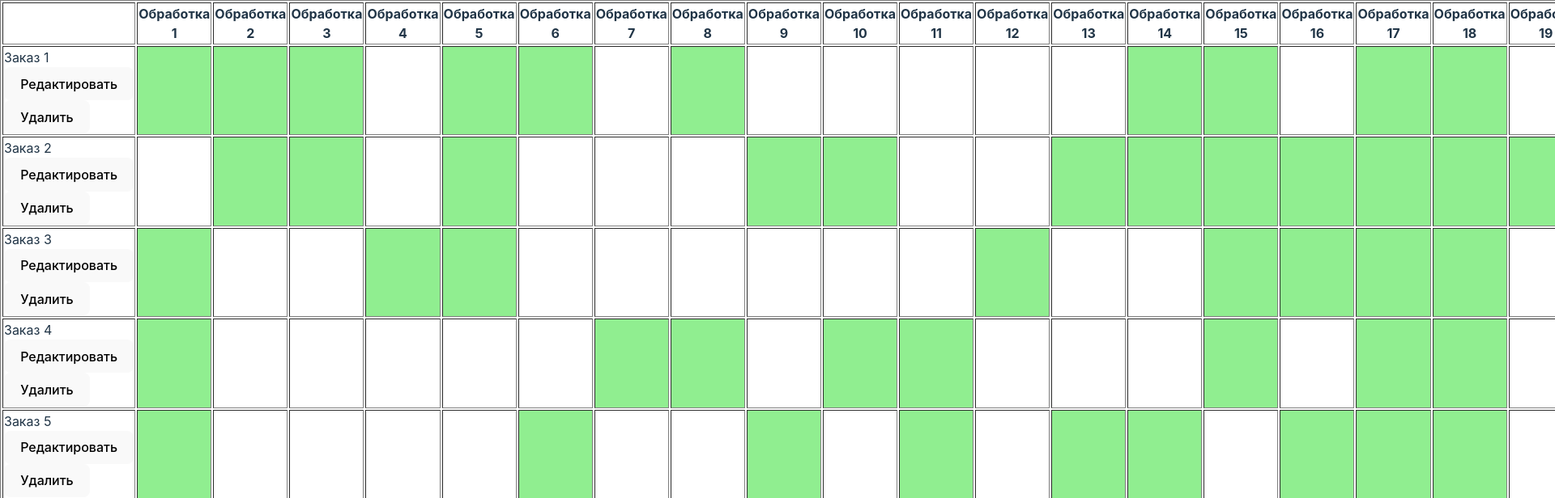
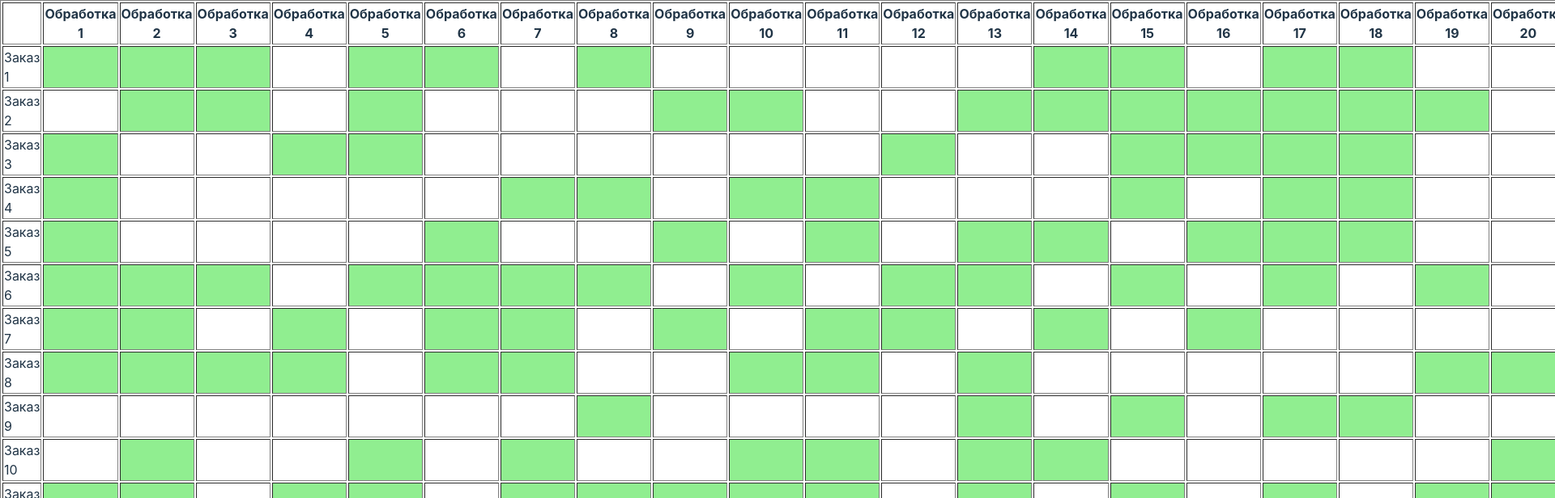
Before and after one commit to Andrei2348/TheGroveTest, a React (Vite) app: page / in a window 1280 px wide. Shown: the top 616 px of the page at 81% size, 1920 px wide, since content can reach past the window. Built offline with nearby package versions, Linux system fonts and the light colour scheme.

Commit message:
Доработать стили

```diff
--- a/src/App.tsx
+++ b/src/App.tsx
@@ -8,9 +8,11 @@ const App: React.FC = () => {
   const [columns, setColumns] = useState<string[]>([]);
   const [rows, setRows] = useState<Row[]>([]);
   const [isModalOpen, setIsModalOpen] = useState<boolean>(false);
-  const [modalType, setModalType] = useState<'edit' | 'delete'>('');
   const [selectedRow, setSelectedRow] = useState<number | null>(null);
+  const [status, setStatus] = useState<boolean>(false);
+  const [selectedCol, setSelectedCol] = useState<number | null>(null);
 
+  // Рендеринг таблицы
   useEffect(() => {
     const fetchData = async () => {
       const cols = await generateColumns();
@@ -21,50 +23,68 @@ const App: React.FC = () => {
     fetchData();
   }, []);
 
+  // Функция добавления задания
   const handleAddRow = () => {
     const lastObjectNumber: number = rows.slice(-1)[0].id;
     const newRow: Row = {
       id: lastObjectNumber + 1,
-      name: `Заказ ${lastObjectNumber + 1}`,
+      name: `Заказ ${lastObjectNumber + 2}`,
       cells: Array.from({ length: columns.length }, () => Math.random() >= 0.5),
     };
     setRows([...rows, newRow]);
   };
 
-  const handleEditRow = (index: number) => {
-    setSelectedRow(index);
-    setModalType('edit');
-    setIsModalOpen(true);
-  };
-
-  const handleDeleteRow = (index: number) => {
-    setSelectedRow(index);
-    setModalType('delete');
-    setIsModalOpen(true);
-  };
-
-  const handleModalClose = () => {
+  // Функция закрытия модального окна
+  const modalCloseHandler = () => {
     setIsModalOpen(false);
     setSelectedRow(null);
   };
 
-  const handleModalConfirm = () => {
-    if (modalType === 'delete') {
-      const newRows = rows.filter((_, i) => i !== selectedRow!);
-      setRows(newRows);
-    } else if (modalType === 'edit') {
-      const newRows = [...rows];
-      newRows[selectedRow!].cells = Array.from({ length: columns.length }, () => Math.random() >= 0.5);
+  // Функция открытия модального окна
+  const openModalHandler = (index: number, rowId: number, value: boolean) => {
+    setIsModalOpen(true);
+    setSelectedRow(rowId);
+    setSelectedCol(index);
+    setStatus(value);
+  }
+
+  // Удаление выбранного задания
+  const onDeleteHandler = (rowId: number): void => {
+    setSelectedRow(rowId);
+    const newRows = rows.filter(row => row.id !== selectedRow);
+    setRows(newRows);
+    modalCloseHandler();
+  }
+
+  // Изменение статуса обработки заказа
+  const onEditHandler = (value: boolean): void => {
+    const newRows = [...rows];
+    const rowToUpdate = newRows.find(order => order.id === selectedRow);
+    if(rowToUpdate !== undefined && selectedCol !== null){
+      rowToUpdate.cells[selectedCol] = !status;
+      setStatus(!value);
       setRows(newRows);
     }
-    handleModalClose();
-  };
+  }
+
 
   return (
     <div>
-      <Table columns={columns} rows={rows} onEditRow={handleEditRow} onDeleteRow={handleDeleteRow} />
+      <Table
+        columns={columns}
+        rows={rows}
+        openModalHandler={openModalHandler}
+      />
+
       <button onClick={handleAddRow}>Add Row</button>
-      <Modal isOpen={isModalOpen} modalClose={handleModalClose} modalConfirm={handleModalConfirm} modalType={modalType} />
+      <Modal
+        value={status}
+        rowId={selectedRow}
+        isOpen={isModalOpen}
+        modalCloseHandler={modalCloseHandler}
+        onEditHandler={onEditHandler}
+        onDeleteHandler={onDeleteHandler}
+      />
     </div>
   );
 };
--- a/src/components/Modal.tsx
+++ b/src/components/Modal.tsx
@@ -2,16 +2,15 @@ import React from 'react';
 
 interface CustomModalProps {
   isOpen: boolean;
-  modalConfirm: () => void;
-  modalClose: () => void;
-  modalType: 'редактировать' | 'удалить';
+  rowId: number;
+  value: boolean
+  modalCloseHandler: () => void;
+  onDeleteHandler: (rowId: number) => void;
+  onEditHandler: (value: boolean) => void;
 }
 
-const CustomModal: React.FC<CustomModalProps> = ({ isOpen, modalConfirm, modalClose, modalType }) => {
+const CustomModal: React.FC<CustomModalProps> = ({ isOpen, rowId, value, modalCloseHandler, onDeleteHandler, onEditHandler }) => {
   if (!isOpen) return null;
-
-  const handleModalConfirm = () => modalConfirm();
-  const handleModalClose = () => modalClose();
 
   return (
     <div style={{
@@ -34,10 +33,11 @@ const CustomModal: React.FC<CustomModalProps> = ({ isOpen, modalConfirm, modalCl
         flexDirection: 'column',
         gap: '10px',
       }}>
-        <h2 style={{color: 'black',}}>{modalType === 'delete' ? 'Удалить задание' : 'Редактировать задание'}</h2>
-        <p style={{color: 'black',}}>Вы действительно хотите {modalType} это задание?</p>
-        <button onClick={handleModalConfirm}>Да</button>
-        <button onClick={handleModalClose}>Нет</button>
+        <h2 style={{color: 'black',}}>Заказ № {rowId + 1}</h2>
+        <p style={{color: 'black',}}>Обработка {value ? 'выполнена' : 'не выполнена'}</p>
+        <button onClick={() => onEditHandler(value)}>Изменить</button>
+        <button onClick={() => onDeleteHandler(rowId)}>Удалить задание</button>
+        <button onClick={() => modalCloseHandler()}>Закрыть</button>
       </div>
     </div>
   );
--- a/src/components/Table.tsx
+++ b/src/components/Table.tsx
@@ -4,11 +4,11 @@ import type { Row } from '../services/tableGenerator'
 interface TableProps {
   columns: string[];
   rows: Row[];
-  onEditRow: (index: number) => void;
-  onDeleteRow: (index: number) => void;
+  openModalHandler: (index: number, rowId: number, value: boolean) => void;
 }
+const Table: React.FC<TableProps> = ({ columns, rows, openModalHandler }) => {
 
-const Table: React.FC<TableProps> = ({ columns, rows, onEditRow, onDeleteRow }) => (
+  return (
   <table border="1">
     <thead>
       <tr>
@@ -23,11 +23,11 @@ const Table: React.FC<TableProps> = ({ columns, rows, onEditRow, onDeleteRow })
         <tr key={rowIndex}>
           <td>
             {row.name}
-            <button onClick={() => onEditRow(rowIndex)}>Редактировать</button>
-            <button onClick={() => onDeleteRow(rowIndex)}>Удалить</button>
+
           </td>
           {row.cells.map((cell, cellIndex) => (
             <td
+              onClick={() => openModalHandler(cellIndex, row.id, cell)}
               key={cellIndex}
               style={{ backgroundColor: cell ? 'lightgreen' : 'white' }}
             ></td>
@@ -36,6 +36,7 @@ const Table: React.FC<TableProps> = ({ columns, rows, onEditRow, onDeleteRow })
       ))}
     </tbody>
   </table>
-);
+  )
+};
 
 export default Table;
--- a/src/services/tableGenerator.ts
+++ b/src/services/tableGenerator.ts
@@ -19,9 +19,9 @@ export const generateRows = (numColumns: number): Promise<Row[]> => {
     setTimeout(() => {
       const numRows = Math.floor(Math.random() * 99) + 2;
       const rows = Array.from({ length: numRows }, (_, i) => ({
-        id: (i + 1),
+        id: i,
         name: `Заказ ${i + 1}`,
-        cells: Array.from({ length: numColumns }, () => Math.random() >= 0.5),
+        cells: Array.from({ length: numColumns }, () => Math.random() >= 0.5)
       }));
       resolve(rows);
     }, 1500);
```
Also changed, not shown: 1 other file (tests, documents, lock files or other folders).
